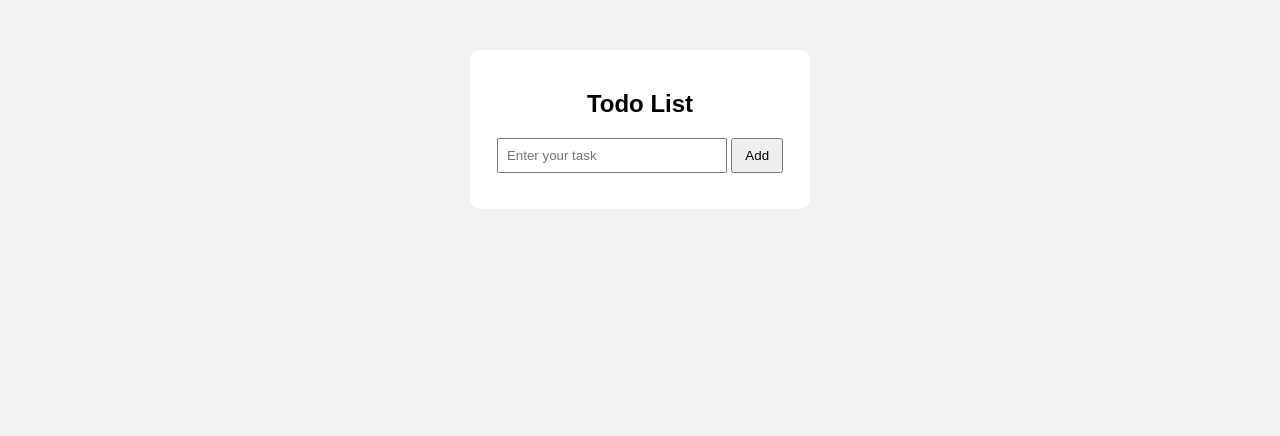
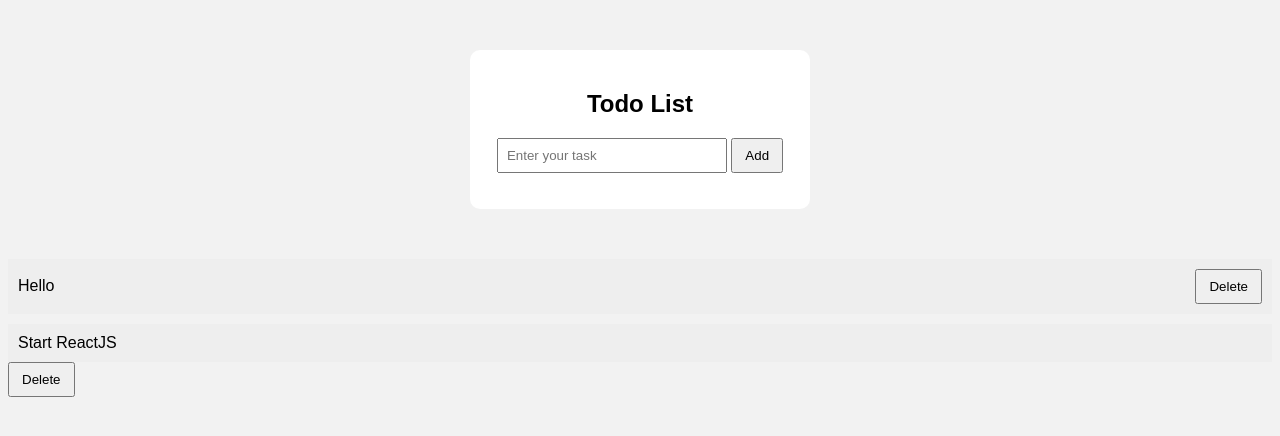
Before and after one commit to dikshya09-commits/Web, a website: page To-do-list/index.html in a window 1280 px wide. Drawn offline with Linux system fonts and the light colour scheme.

Commit message:
todo-list

```diff
--- a/To-do-list/index.html
+++ b/To-do-list/index.html
@@ -20,3 +20,12 @@
 <script src="script.js"></script>
 </body>
 </html>
+
+<ul>
+    <li>Hello
+    <button>Delete</button>
+    </li>
+
+    <li>Start ReactJS</li>
+    <button>Delete</button>
+</ul>
```
Also changed, not shown: To-do-list/script.js (line endings or trailing spaces), To-do-list/style.css (line endings or trailing spaces).
